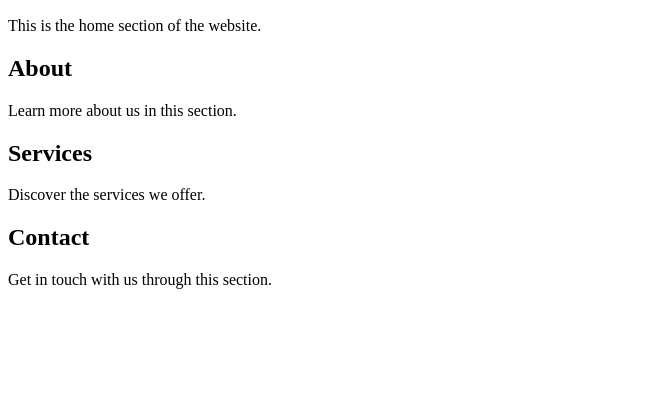
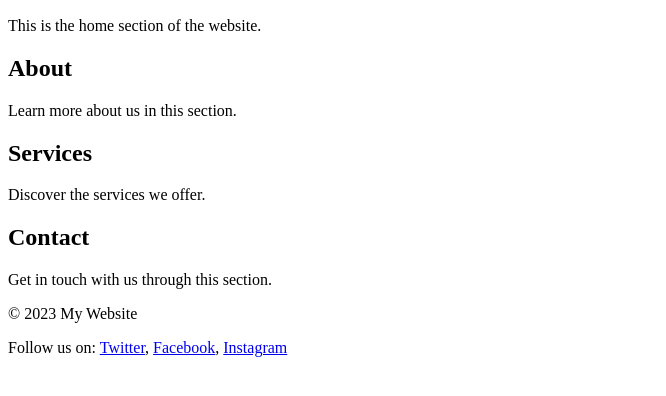
Before and after one commit to Prensa/for_noobs, a plain HTML site: page index.html in a window 1280 px wide. Shown: the part 198-594 px from the top of the page, without its empty margins (0-666 px from the left). Drawn offline with Linux system fonts and the light colour scheme.

Commit message:
criado o footer

```diff
--- a/index.html
+++ b/index.html
@@ -38,5 +38,12 @@
             <p>Get in touch with us through this section.</p>
         </section>
     </article>
+    <footer>
+        <p>&copy; 2023 My Website</p>
+        <p>Follow us on:
+            <a href="https://twitter.com" target="_blank">Twitter</a>,
+            <a href="https://facebook.com" target="_blank">Facebook</a>,
+            <a href="https://instagram.com" target="_blank">Instagram</a>
+        </p>
 </body>
 </html>
```
